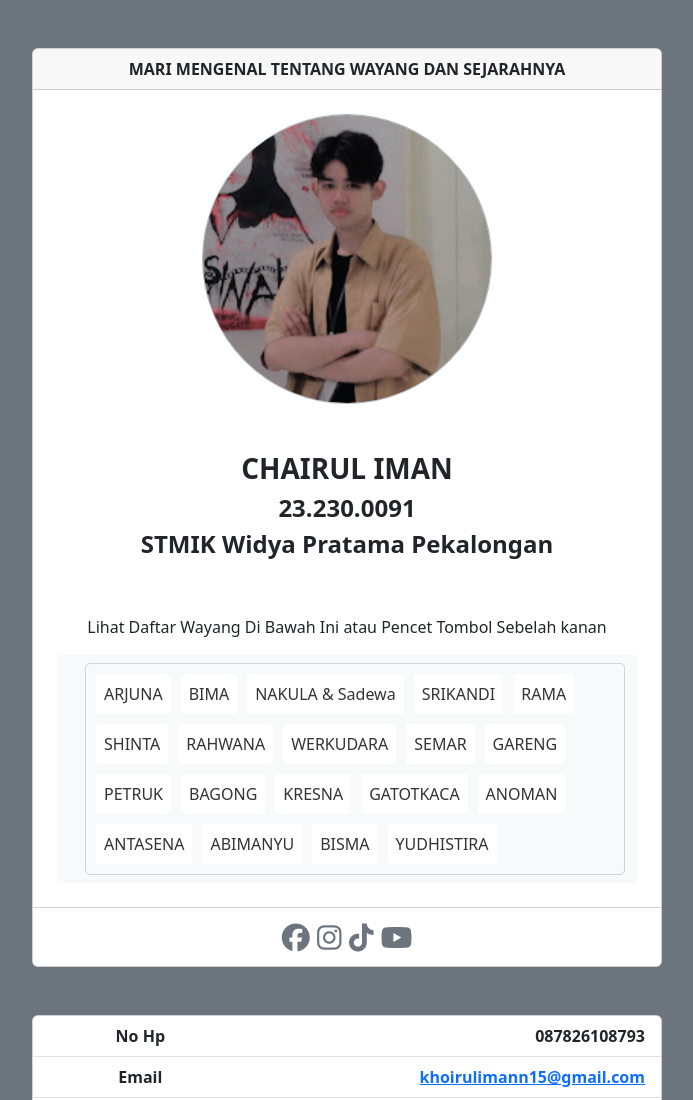
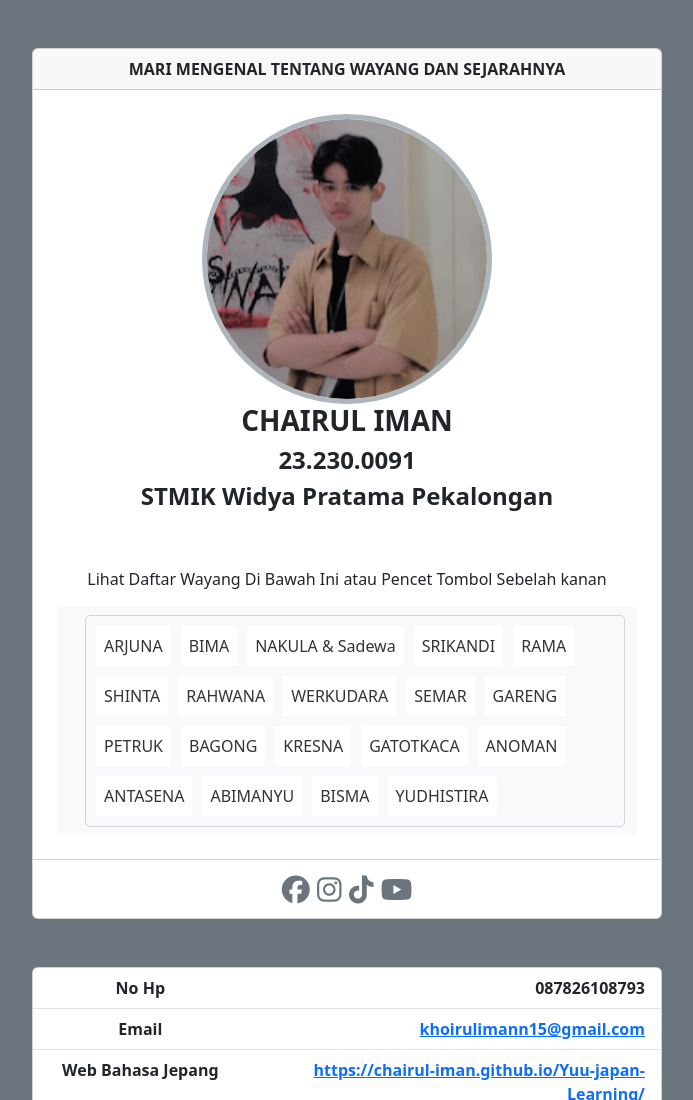
Before and after one commit to Chairul-iman/sejarahwayang, a plain HTML site: page index.html in a window 1280 px wide. Shown: the top 1100 px of the page, without its empty margins (293-986 px from the left). Drawn offline with nearby package versions, Linux system fonts and the light colour scheme.

Commit message:
Update index.html

```diff
--- a/index.html
+++ b/index.html
@@ -5,22 +5,28 @@
     <meta name="viewport" content="width=device-width, initial-scale=1.0">
     <title>Tentang Wayang</title>
     <link href="https://cdn.jsdelivr.net/npm/bootstrap@5.3.3/dist/css/bootstrap.min.css" rel="stylesheet" integrity="sha384-QWTKZyjpPEjISv5WaRU9OFeRpok6YctnYmDr5pNlyT2bRjXh0JMhjY6hW+ALEwIH" crossorigin="anonymous">
+
     <!--css-->
     <link rel="stylesheet" href="style.css">
+
     <!--my font | Awesome-->
     <link rel="stylesheet" href="https://cdnjs.cloudflare.com/ajax/libs/font-awesome/6.5.2/css/all.min.css" integrity="sha512-SnH5WK+bZxgPHs44uWIX+LLJAJ9/2PkPKZ5QiAj6Ta86w+fsb2TkcmfRyVX3pBnMFcV7oQPJkl9QevSCWr3W6A==" crossorigin="anonymous" referrerpolicy="no-referrer" />
+
   </head>
+
   <body class="bg-secondary">
     <div class="container mb-5 mt-5">
         <div class="card text-center">
             <div class="card-header fw-bold">MARI MENGENAL TENTANG WAYANG DAN SEJARAHNYA</div>
             <div class="card-body px-4 py-4">
-        <img src="yuu.jpg" class="rounded-circle border border-dark-subtle img-fluid mx-auto d-block mb-5" style="max-width: 50%;">
+
+              <img src="yuu.jpg" height="mb-5" width="50%" class="rounded-circle w-50 border border-5 border border-dark-subtle">
               <h3 class="card-title fw-bold">CHAIRUL IMAN</h3>
               <h4 class="card-title fw-bold">23.230.0091</h4>
               <h4 class="card-title fw-bold">STMIK Widya Pratama Pekalongan</h4>
               <br><br>
               <p class="card-text">Lihat Daftar Wayang Di Bawah Ini atau Pencet Tombol Sebelah kanan</p>
+
               <!-- Navbar Tentang Wayang -->
 <nav class="navbar navbar-expand-lg bg-body-tertiary">
     <div class="container-fluid">
```
Lines whose indentation alone changed are shown as unchanged.
